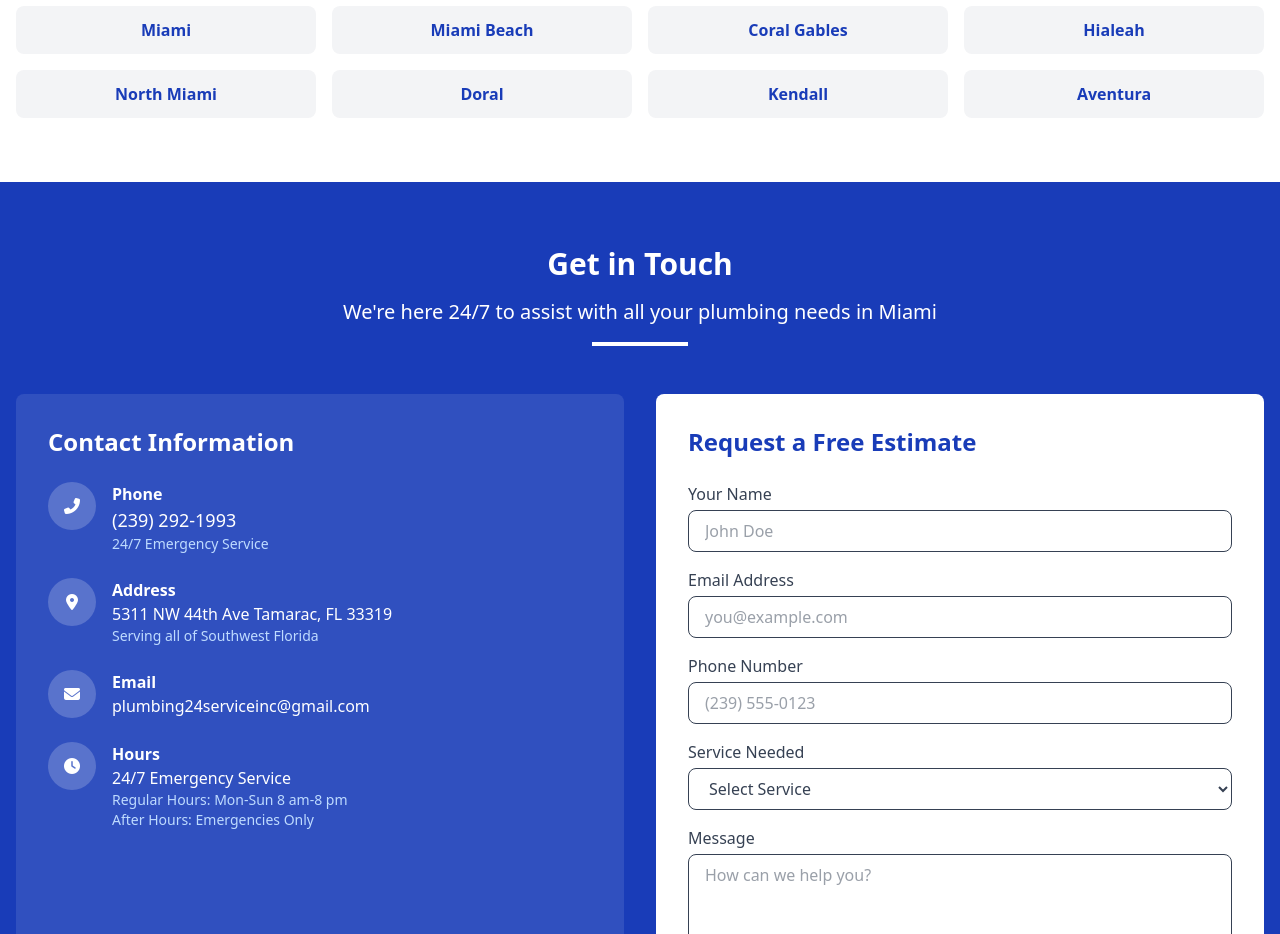
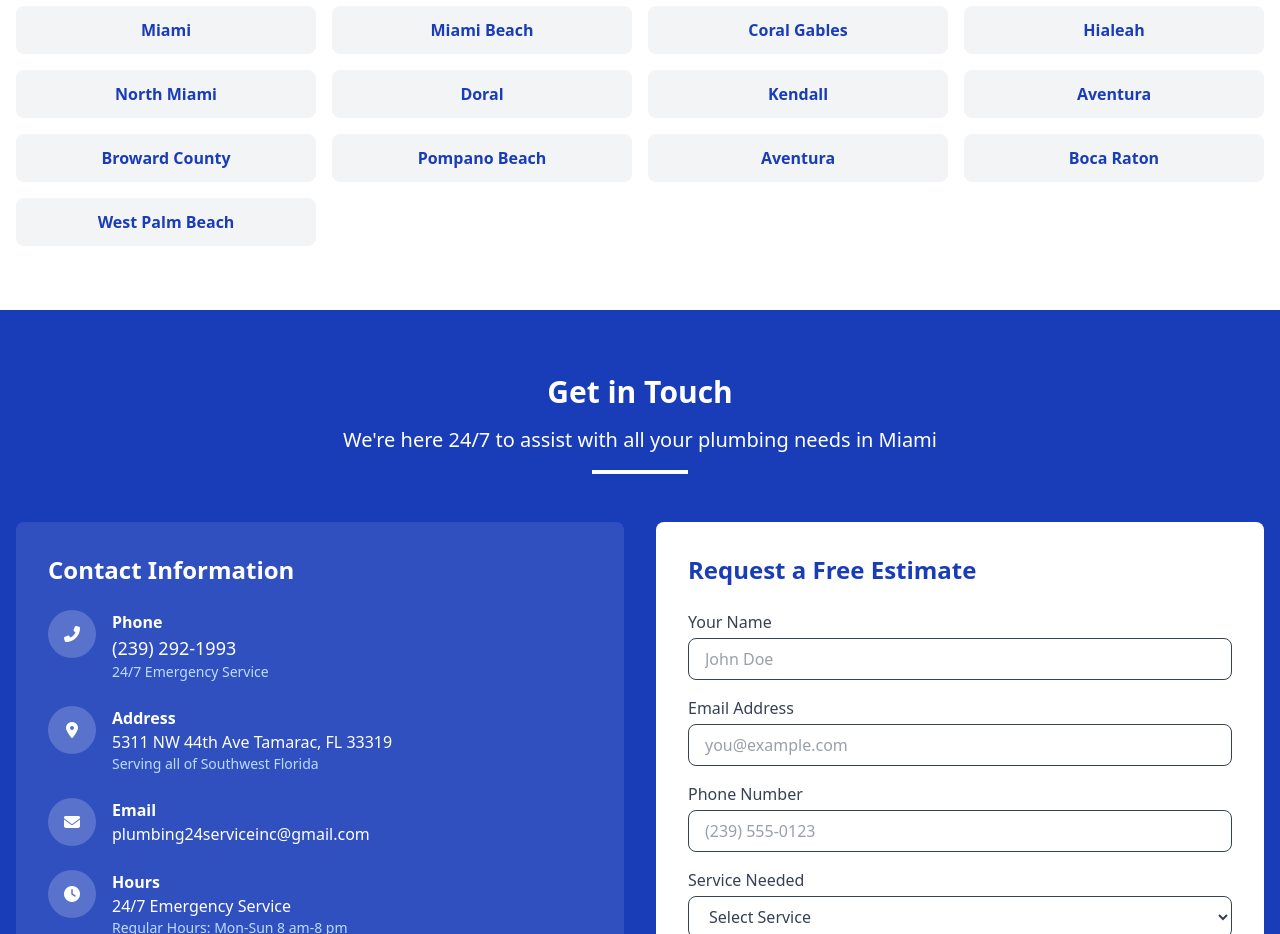
Before and after one commit to AdSchl2E/Plumbing-24-Service-Inc, a website: page index.html in a window 1280 px wide. Shown: the part 4820-5754 px from the top of the page. Drawn offline with Linux system fonts and the light colour scheme.

Commit message:
V4.2.1 - Added new city below the map

```diff
--- a/index.html
+++ b/index.html
@@ -658,6 +658,21 @@
           </div>
           <div class="bg-gray-100 p-3 rounded-lg">
             <h3 class="font-bold text-blue-800">Aventura</h3>
+          </div>
+          <div class="bg-gray-100 p-3 rounded-lg">
+            <h3 class="font-bold text-blue-800">Broward County</h3>
+          </div>
+          <div class="bg-gray-100 p-3 rounded-lg">
+            <h3 class="font-bold text-blue-800">Pompano Beach</h3>
+          </div>
+          <div class="bg-gray-100 p-3 rounded-lg">
+            <h3 class="font-bold text-blue-800">Aventura</h3>
+          </div>
+          <div class="bg-gray-100 p-3 rounded-lg">
+            <h3 class="font-bold text-blue-800">Boca Raton</h3>
+          </div>
+          <div class="bg-gray-100 p-3 rounded-lg">
+            <h3 class="font-bold text-blue-800">West Palm Beach</h3>
           </div>
         </div>
       </div>
```
